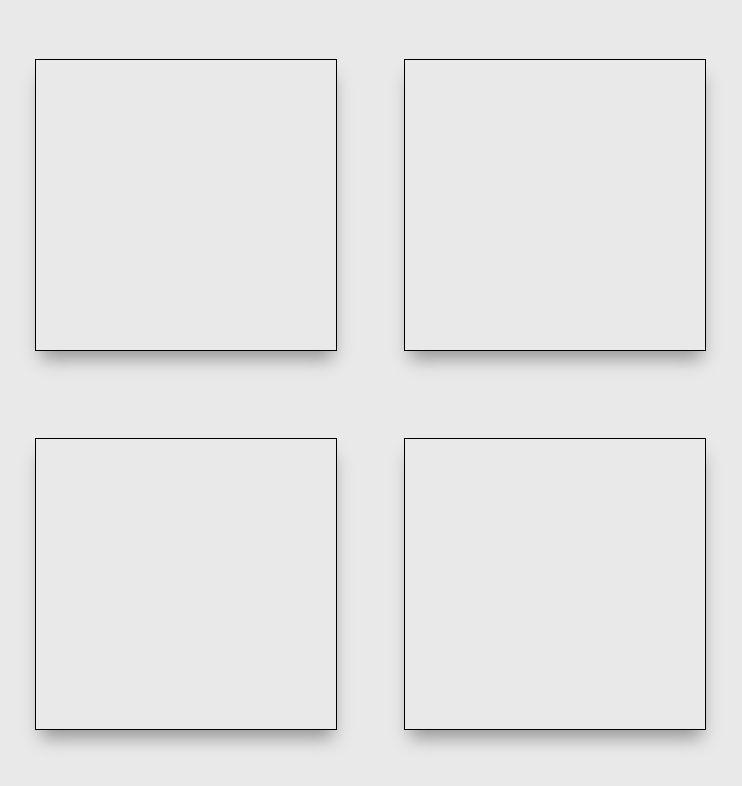
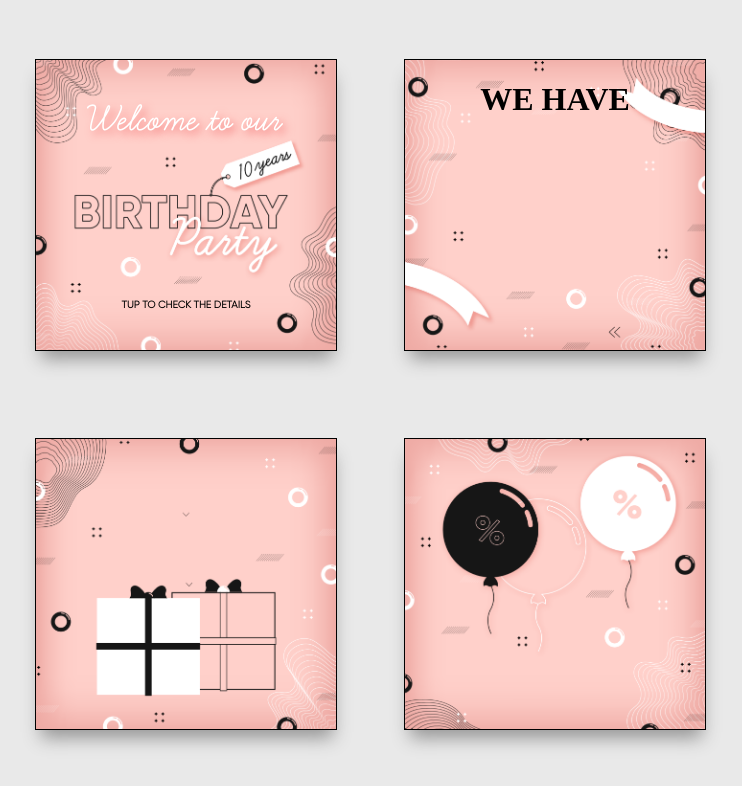
Before and after one commit to xiomaraCortes/Parcial, a plain HTML site: page Componentes/Services.HTML in a window 1280 px wide. Shown: the whole page, without its empty margins (248-990 px from the left). Drawn offline with Linux system fonts and the light colour scheme.

Commit message:
Servicios

```diff
--- a/Componentes/Services.HTML
+++ b/Componentes/Services.HTML
@@ -14,20 +14,24 @@
             <table  style="margin: 0 auto;">
                 <tr>
                     <th scope="col">
-                        <div id="container3"></div>
+
+                        <div id="container3" style="background-image:url(../images/servicios-01.png);">
+                            <h1 class="Welcome">Welcome to our </h1>
+                            <h4 class="Tup" >TUP TO CHECK THE DETAILS</h4>
+                        </div>
                     </th>
                     <th scope="col">
-                        <div id="container3"></div>
+                        <div id="container3" style="background-image:url(../images/servicios-02.png);">
+                        <h1>WE HAVE</h1>
+                        </div>
                     </th>
-
-
                 </tr>
                 <tr>
                     <td>
-                        <div id="container3"></div>
+                        <div id="container3" style="background-image:url(../images/servicios-03.png);"></div>
                     </td>
                     <td>
-                        <div id="container3"></div>
+                        <div id="container3" style="background-image:url(../images/servicios-04.png);"></div>
                     </td>
                 </tr>
             </table>
--- a/css/styles.css
+++ b/css/styles.css
@@ -171,3 +171,16 @@ body{
     box-shadow: 1px 13px 17px -5px rgba(150,150,150,1);
     border: 1px solid black;
 }
+
+.Welcome{
+    font-family: "learning_curve";
+    color: var(--Blanco);
+    font-size: 40px;
+    margin-top: 40px;
+    text-shadow: 0.1em 0.1em 0.2em #f37777;
+}
+.Tup{
+    font-family: "Gilroy Light";
+    margin-top: 153px;
+    font-size: 10px;
+}
```
Also changed, not shown: images/servicios-01.png (added), images/servicios-02.png (added), images/servicios-03.png (added), images/servicios-04.png (added).
